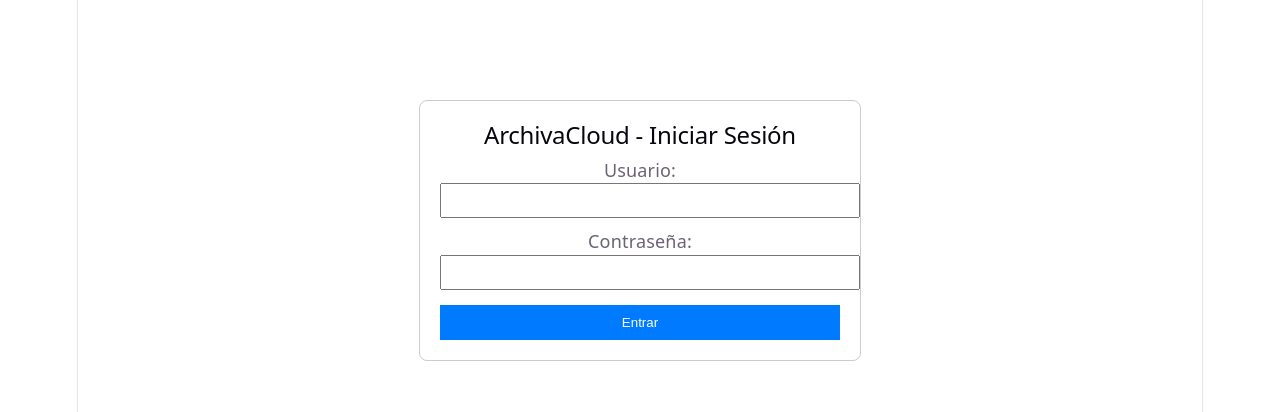
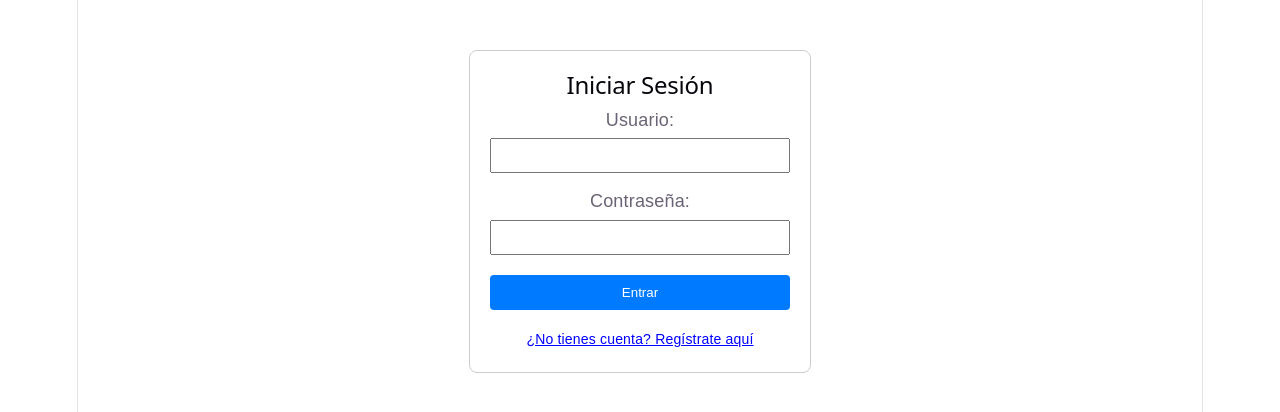
Before and after one commit to Abrahamfmm/archivacloud-p12, a React app in the folder frontend/: page / in a window 1280 px wide. Shown: the top 412 px of the page. Built offline with nearby package versions, Linux system fonts and the light colour scheme; the HTML template or start-up script is replaced by a standard one.

Commit message:
Registro de usuario

```diff
--- a/frontend/src/Login.jsx
+++ b/frontend/src/Login.jsx
@@ -4,36 +4,88 @@ import axios from 'axios';
 export default function Login({ setToken }) {
   const [username, setUsername] = useState('');
   const [password, setPassword] = useState('');
-  const [error, setError] = useState('');
+  const [isLoginView, setIsLoginView] = useState(true); // Controla si mostramos Login o Registro
 
-  const handleLogin = async (e) => {
+  const handleSubmit = async (e) => {
     e.preventDefault();
     try {
-      const res = await axios.post('http://127.0.0.1:8000/api/auth/login', { username, password });
-      const token = res.data.access_token;
-
-      localStorage.setItem('token', token); // Guardamos sesión
-      setToken(token);
-    } catch (err) {
-      setError('Credenciales inválidas, intenta de nuevo.');
+      if (isLoginView) {
+        // --- FLUJO DE LOGIN ---
+        const response = await axios.post('http://127.0.0.1:8000/api/auth/login', {
+          username,
+          password
+        });
+        const tokenStr = response.data.access_token;
+        localStorage.setItem('token', tokenStr);
+        setToken(tokenStr);
+      } else {
+        // --- FLUJO DE REGISTRO ---
+        await axios.post('http://127.0.0.1:8000/api/auth/register', {
+          username,
+          password
+        });
+        alert('¡Usuario registrado con éxito! Ahora puedes iniciar sesión.');
+        setIsLoginView(true); // Devolvemos automáticamente a la vista de Login
+        setPassword('');      // Limpiamos la contraseña por seguridad
+      }
+    } catch (error) {
+      console.error("Error de autenticación", error);
+      alert(error.response?.data?.detail || "Ocurrió un error en el servidor.");
     }
   };
 
   return (
-    <div style={{ maxWidth: '400px', margin: '100px auto', padding: '20px', border: '1px solid #ccc', borderRadius: '8px' }}>
-      <h2>ArchivaCloud - Iniciar Sesión</h2>
-      {error && <p style={{ color: 'red' }}>{error}</p>}
-      <form onSubmit={handleLogin}>
-        <div style={{ marginBottom: '10px' }}>
-          <label>Usuario:</label>
-          <input type="text" value={username} onChange={e => setUsername(e.target.value)} style={{ width: '100%', padding: '8px' }} required />
+    <div style={{ display: 'flex', justifyContent: 'center', marginTop: '50px', fontFamily: 'Arial' }}>
+      <div style={{ padding: '20px', border: '1px solid #ccc', borderRadius: '8px', width: '300px' }}>
+        <h2 style={{ textAlign: 'center' }}>
+          {isLoginView ? 'Iniciar Sesión' : 'Registro de Usuario'}
+        </h2>
+
+        <form onSubmit={handleSubmit} style={{ display: 'flex', flexDirection: 'column' }}>
+          <label style={{ marginBottom: '5px' }}>Usuario:</label>
+          <input
+            type="text"
+            value={username}
+            onChange={(e) => setUsername(e.target.value)}
+            style={{ marginBottom: '15px', padding: '8px' }}
+            required
+          />
+
+          <label style={{ marginBottom: '5px' }}>Contraseña:</label>
+          <input
+            type="password"
+            value={password}
+            onChange={(e) => setPassword(e.target.value)}
+            style={{ marginBottom: '20px', padding: '8px' }}
+            required
+          />
+
+          <button
+            type="submit"
+            style={{
+              padding: '10px',
+              backgroundColor: isLoginView ? '#007bff' : '#28a745',
+              color: 'white',
+              border: 'none',
+              borderRadius: '4px',
+              cursor: 'pointer'
+            }}
+          >
+            {isLoginView ? 'Entrar' : 'Registrar'}
+          </button>
+        </form>
+
+        <div style={{ marginTop: '15px', textAlign: 'center' }}>
+          <span
+            style={{ color: 'blue', cursor: 'pointer', textDecoration: 'underline', fontSize: '14px' }}
+            onClick={() => setIsLoginView(!isLoginView)}
+          >
+            {isLoginView
+              ? '¿No tienes cuenta? Regístrate aquí'
+              : '¿Ya tienes cuenta? Inicia sesión'}
+          </span>
         </div>
-        <div style={{ marginBottom: '15px' }}>
-          <label>Contraseña:</label>
-          <input type="password" value={password} onChange={e => setPassword(e.target.value)} style={{ width: '100%', padding: '8px' }} required />
-        </div>
-        <button type="submit" style={{ width: '100%', padding: '10px', background: '#007bff', color: 'white', border: 'none', cursor: 'pointer' }}>Entrar</button>
-      </form>
+      </div>
     </div>
   );
 }
```
